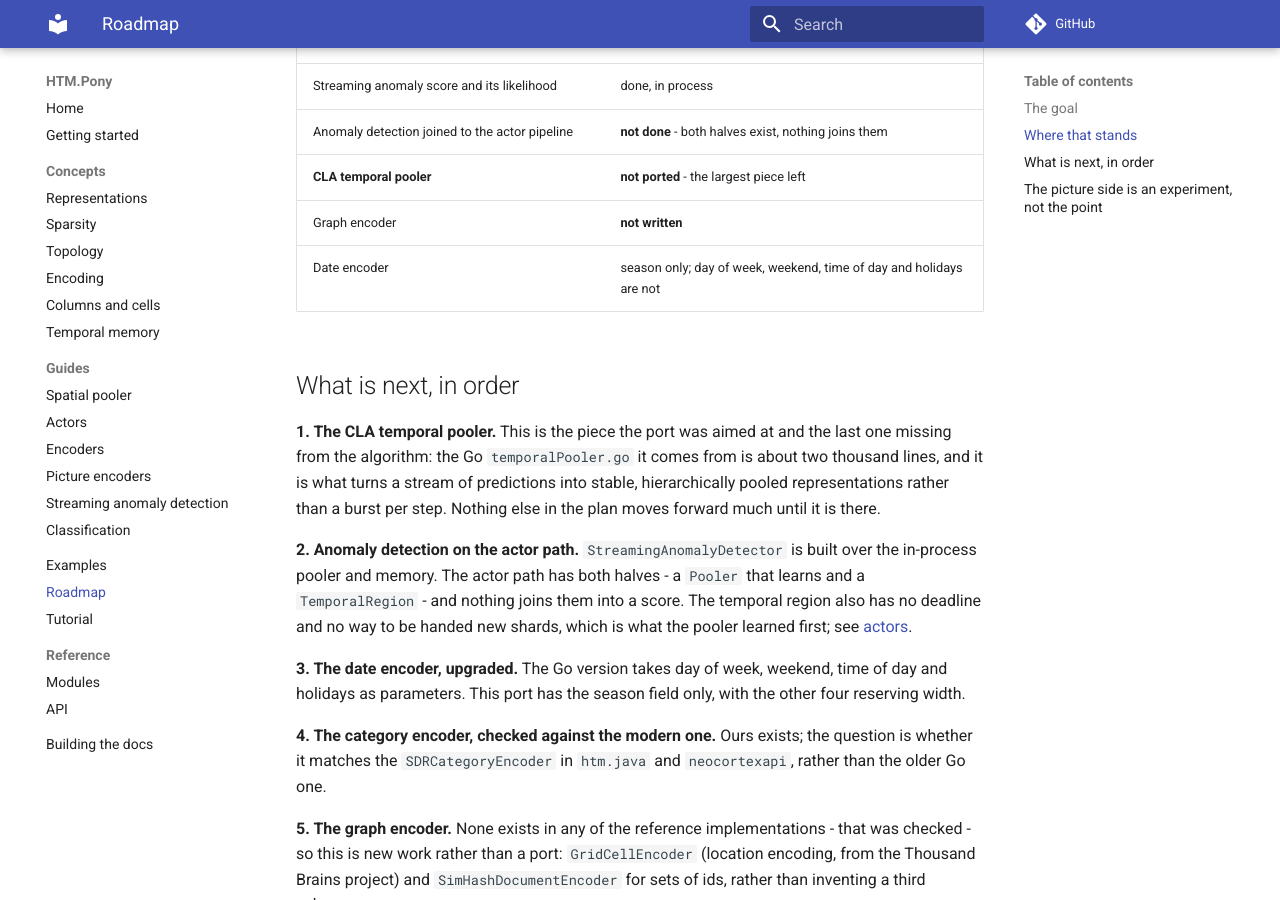
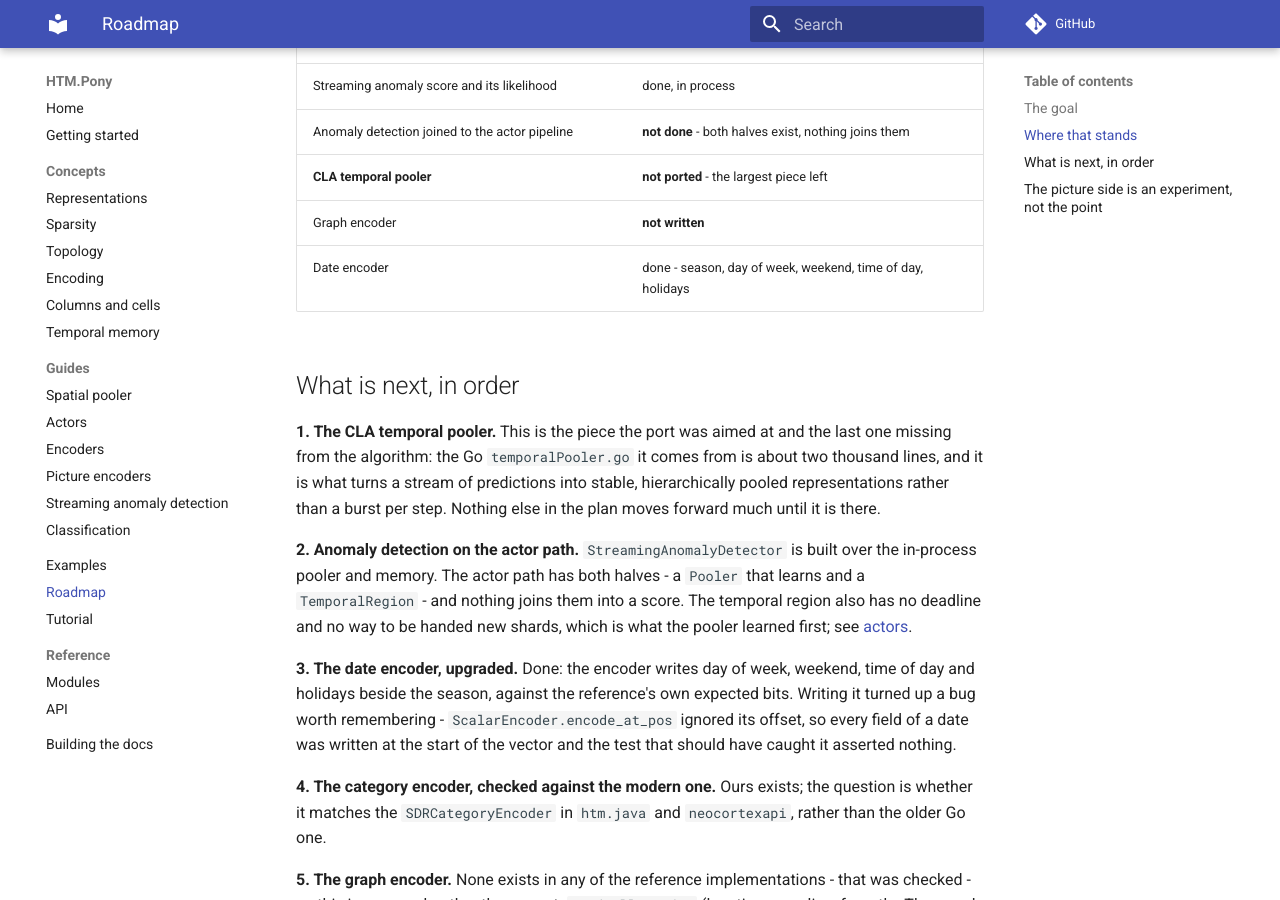
Before and after one commit to d-led/htm.pony, an MkDocs documentation site: the page built from docs/roadmap.md, in a window 1280 px wide and 900 px high, scrolled down 937 px. Built offline with MkDocs 1.6.1 and Material for MkDocs 9.7.7, drawn with Linux system fonts in a browser that asks for light colours; comment, search, counter and statistics services are not loaded.

Commit message:
Write every date field, and fix the offset that hid them
ScalarEncoder.encode_at_pos ignored its offset and wrote at the start of the
output vector. Every field of a date was therefore encoded on top of the
season, and the date test asserted nothing about the other four, so nothing
noticed. The offset is now applied at all three write sites.

With that fixed, the date encoder writes day of week, weekend, time of day and
holidays beside the season, taking the reference's own expected bits for
2010-11-04 14:55. Holidays ramp in from midnight before the day and out
through the day after, as the reference does.

The holiday test claimed a July date sets no bits. A scalar encoder writes bits
for whatever value it is given, so no holiday is the bottom of the range, not
an empty slice. It now asserts what can be seen: two ordinary days carry the
same holiday value, the holiday and the day before differ from them, and the
ramp moves through the day before arriving.

```diff
--- a/docs/roadmap.md
+++ b/docs/roadmap.md
@@ -32,7 +32,7 @@ pushing messages, with tests that fail when the two disagree.
 | Anomaly detection joined to the actor pipeline | **not done** - both halves exist, nothing joins them |
 | **CLA temporal pooler** | **not ported** - the largest piece left |
 | Graph encoder | **not written** |
-| Date encoder | season only; day of week, weekend, time of day and holidays are not |
+| Date encoder | done - season, day of week, weekend, time of day, holidays |
 
 ## What is next, in order
 
@@ -48,9 +48,11 @@ that learns and a `TemporalRegion` - and nothing joins them into a score. The
 temporal region also has no deadline and no way to be handed new shards, which is
 what the pooler learned first; see [actors](actors.md).
 
-**3. The date encoder, upgraded.** The Go version takes day of week, weekend,
-time of day and holidays as parameters. This port has the season field only, with
-the other four reserving width.
+**3. The date encoder, upgraded.** Done: the encoder writes day of week, weekend,
+time of day and holidays beside the season, against the reference's own expected
+bits. Writing it turned up a bug worth remembering - `ScalarEncoder.encode_at_pos`
+ignored its offset, so every field of a date was written at the start of the
+vector and the test that should have caught it asserted nothing.
 
 **4. The category encoder, checked against the modern one.** Ours exists; the
 question is whether it matches the `SDRCategoryEncoder` in `htm.java` and
```
Also changed, not shown: README.md (+2 -2 lines), docs/index.md (+1 -1 lines), 3 other files.
